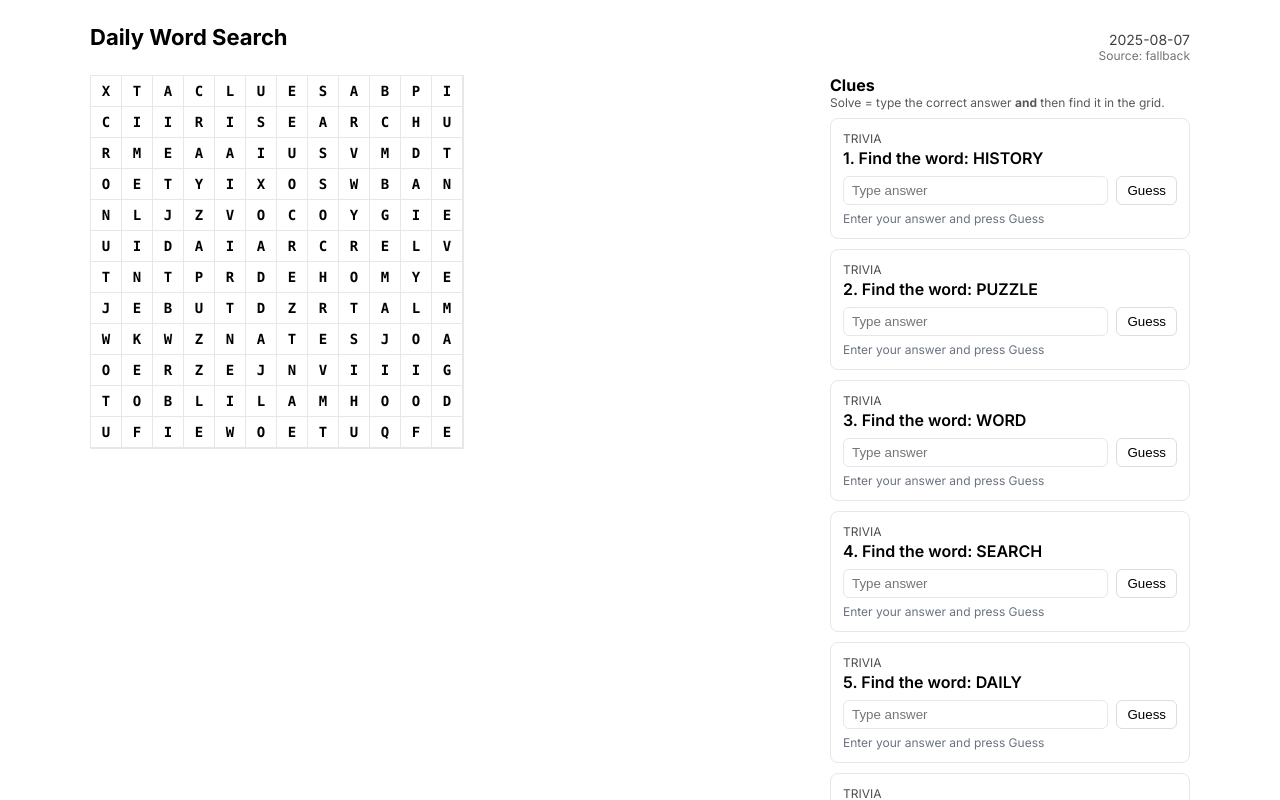
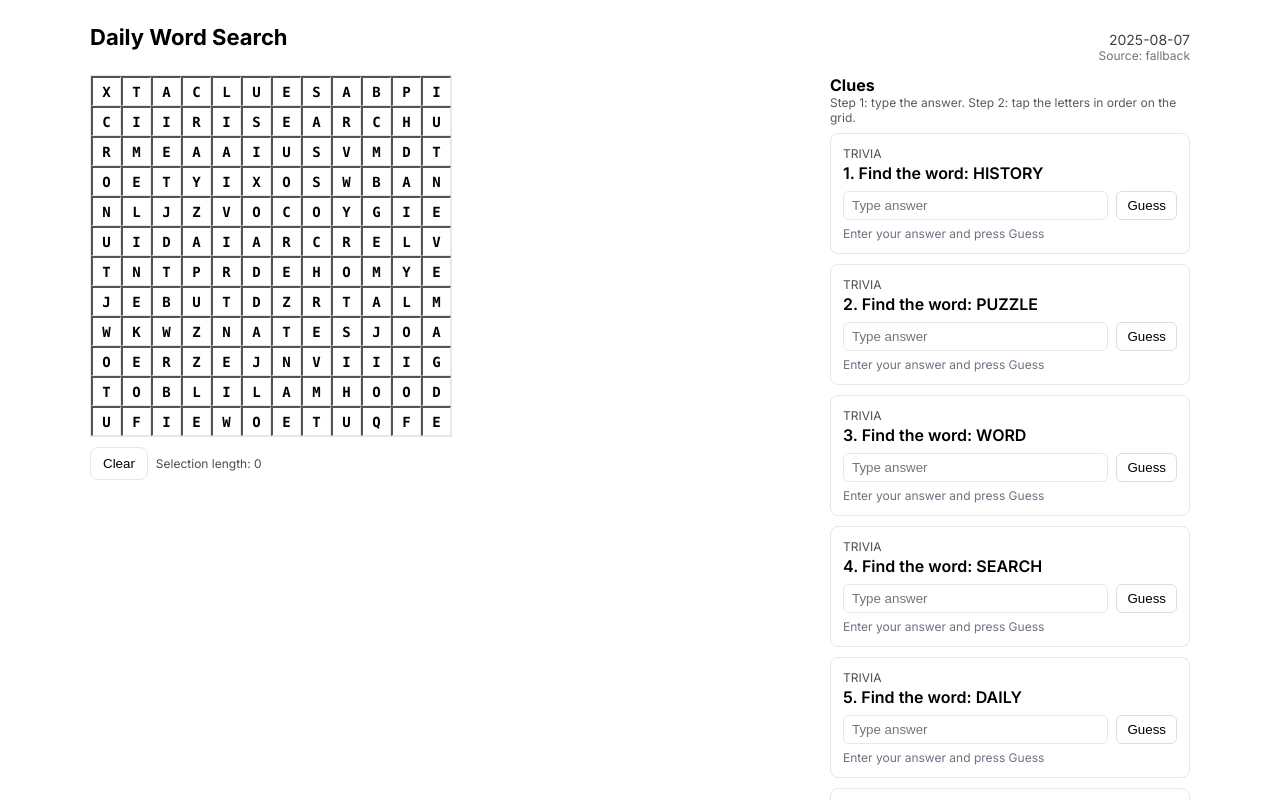
Before and after one commit to nicbramble/Onthisday-wordsearch-, a Next.js app: page / in a window 1280 px wide. Shown: the top 800 px of the page. Built offline with nearby package versions, Linux system fonts and the light colour scheme.

Commit message:
Update page.tsx

```diff
--- a/app/page.tsx
+++ b/app/page.tsx
@@ -1,5 +1,5 @@
 'use client';
-import { useEffect, useRef, useState } from 'react';
+import { useEffect, useState } from 'react';
 
 type PlacedWord = { word: string; coords: [number, number][] };
 type Clue = {
@@ -23,9 +23,15 @@ function norm(s:string){ return (s||'').toUpperCase().replace(/[^A-Z]/g,''); }
 
 export default function Home() {
   const [data, setData] = useState<DailyRes | null>(null);
+
+  // game state
   const [foundCoords, setFoundCoords] = useState<Set<string>>(new Set());
   const [foundWords, setFoundWords] = useState<Set<string>>(new Set());
-  const [dragPath, setDragPath] = useState<[number, number][]>([]);
+
+  // tap-to-select path (current attempt)
+  const [path, setPath] = useState<[number, number][]>([]);
+
+  // guesses for riddles (type then find in grid)
   const [guesses, setGuesses] = useState<Record<number, string>>({});
 
   useEffect(() => {
@@ -36,41 +42,91 @@ export default function Home() {
     })();
   }, []);
 
-  // always have words
+  // words safety (in case API ever omits `words`)
   const words: string[] = Array.isArray(data?.words) && data!.words!.length
     ? data!.words!
     : Array.from(new Set((data?.placed ?? []).map(p => p.word)));
 
-  function handlePreviewPath(cells: [number, number][]) {
-    setDragPath(cells);
+  // ---- TAP-TO-SELECT LOGIC ----
+
+  // Is cell B exactly the next cell after A in direction [dr,dc]?
+  function isNext(a:[number,number], b:[number,number], dir:[number,number]) {
+    return b[0] === a[0] + dir[0] && b[1] === a[1] + dir[1];
   }
 
-  function handleFinishPath(cells: [number, number][]) {
-    setDragPath([]);
+  // Given first two cells, lock the direction (8-way unit step)
+  function directionOf(a:[number,number], b:[number,number]): [number,number] | null {
+    const dr = Math.sign(b[0] - a[0]);
+    const dc = Math.sign(b[1] - a[1]);
+    if (dr === 0 && dc === 0) return null;
+    return [dr as 0|-1|1, dc as 0|-1|1];
+  }
+
+  // When user taps a cell:
+  function onTapCell(r:number,c:number) {
+    const cell: [number,number] = [r,c];
+    if (path.length === 0) {
+      setPath([cell]);
+      return;
+    }
+    if (path.length === 1) {
+      // allow any second tap (even diagonal)
+      const next = [...path, cell];
+      setPath(next);
+      checkForWord(next);
+      return;
+    }
+
+    // we have >= 2 cells: enforce direction and adjacency
+    const dir = directionOf(path[0], path[1]);
+    if (!dir) {
+      // degenerate, reset start
+      setPath([cell]);
+      return;
+    }
+    const last = path[path.length - 1];
+    if (isNext(last, cell, dir)) {
+      const next = [...path, cell];
+      setPath(next);
+      checkForWord(next);
+    } else {
+      // not the next in line — start a fresh path from this tap
+      setPath([cell]);
+    }
+  }
+
+  function clearPath() {
+    setPath([]);
+  }
+
+  // Compare the current path against placed words (forward or reverse)
+  function checkForWord(cells:[number,number][]) {
     if (!data || cells.length < 2) return;
-
-    const pathStr = cells.map(([r, c]) => k(r, c)).join('|');
+    const pathStr = cells.map(([r,c]) => k(r,c)).join('|');
     const hit = data.placed.find(p => {
-      const fwd = p.coords.map(([r,c])=>k(r,c)).join('|');
-      const rev = [...p.coords].reverse().map(([r,c])=>k(r,c)).join('|');
+      const fwd = p.coords.map(([r,c]) => k(r,c)).join('|');
+      const rev = [...p.coords].reverse().map(([r,c]) => k(r,c)).join('|');
       return fwd === pathStr || rev === pathStr;
     });
 
     if (hit && !foundWords.has(hit.word)) {
-      const nw = new Set(foundWords); nw.add(hit.word); setFoundWords(nw);
+      const nw = new Set(foundWords); nw.add(hit.word);
+      setFoundWords(nw);
       const nc = new Set(foundCoords);
-      hit.coords.forEach(([r,c]) => nc.add(k(r,c)));
+      hit.coords.forEach(([rr,cc]) => nc.add(k(rr,cc)));
       setFoundCoords(nc);
+      setPath([]); // reset after a successful find
     }
   }
 
+  // ---- RIDDLE GUESSING ----
   function submitGuess(n:number){
     if (!data?.clues) return;
     const clue = data.clues.find(c => c.number===n)!;
     const g = norm(guesses[n] || '');
     if (!g) return;
     if (g === clue.answerNormalized) {
-      alert('Correct! Now find it in the grid to mark complete.');
+      alert('Correct! Now tap the letters in order to mark it complete.');
     } else {
       alert('Not quite—try again.');
     }
@@ -78,6 +134,7 @@ export default function Home() {
 
   if (!data) return <div style={{ padding: 20 }}>Loading…</div>;
 
+  // Completion per clue: guessed right AND found in grid
   const solvedByClue = new Set<number>();
   (data.clues ?? []).forEach(c => {
     const guessed = norm(guesses[c.number]||'') === c.answerNormalized;
@@ -97,20 +154,33 @@ export default function Home() {
       </header>
 
       <div style={{ display:'grid', gridTemplateColumns:'1fr 360px', gap: 24 }}>
+        {/* LEFT: Grid + controls */}
         <div>
-          <Grid
+          <TapGrid
             grid={data.grid}
+            path={path}
             foundCoords={foundCoords}
-            dragPath={dragPath}
-            onPreviewPath={handlePreviewPath}
-            onFinishPath={handleFinishPath}
+            onTapCell={onTapCell}
           />
+
+          <div style={{ marginTop: 10, display:'flex', gap:8 }}>
+            <button
+              onClick={clearPath}
+              style={{ padding:'8px 12px', border:'1px solid #e5e7eb', borderRadius:8, background:'#fff' }}
+            >
+              Clear
+            </button>
+            <div style={{ fontSize:12, opacity:.7, alignSelf:'center' }}>
+              Selection length: {path.length}
+            </div>
+          </div>
         </div>
 
+        {/* RIGHT: Clues / Riddles */}
         <aside>
           <h3 style={{ margin: 0, fontSize:16 }}>Clues</h3>
           <div style={{ fontSize:12, opacity:.65, marginBottom:8 }}>
-            Solve = type the correct answer <b>and</b> then find it in the grid.
+            Step 1: type the answer. Step 2: tap the letters in order on the grid.
           </div>
 
           <div style={{ display:'grid', gap:10 }}>
@@ -139,7 +209,7 @@ export default function Home() {
                     {complete
                       ? '✅ Solved!'
                       : guessed
-                        ? '✓ Correct — now find it in the grid'
+                        ? '✓ Correct — now tap the letters in the grid'
                         : 'Enter your answer and press Guess'}
                   </div>
                 </div>
@@ -158,135 +228,50 @@ export default function Home() {
   );
 }
 
-function Grid({
+/** Tappable grid (no drag) */
+function TapGrid({
   grid,
+  path,
   foundCoords,
-  dragPath,
-  onPreviewPath,
-  onFinishPath,
+  onTapCell,
 }: {
   grid: string[][];
+  path: [number, number][];
   foundCoords: Set<string>;
-  dragPath: [number, number][];
-  onPreviewPath: (cells: [number, number][]) => void;
-  onFinishPath: (cells: [number, number][]) => void;
+  onTapCell: (r:number,c:number)=>void;
 }) {
   const rows = grid.length;
   const cols = grid[0]?.length ?? 0;
-  const containerRef = useRef<HTMLDivElement>(null);
   const cellPx = Math.max(28, Math.min(40, Math.floor(360 / Math.max(cols, 12))));
-
-  const DIRS: [number, number][] = [
-    [-1, 0], [-1, 1], [0, 1], [1, 1],
-    [1, 0], [1, -1], [0, -1], [-1, -1],
-  ];
-
-  let anchor: [number, number] | null = null;
-  let preview: [number, number][] = [];
-
-  function pointToCell(clientX: number, clientY: number): [number, number] | null {
-    const el = containerRef.current;
-    if (!el) return null;
-    const rect = el.getBoundingClientRect();
-    const x = clientX - rect.left;
-    const y = clientY - rect.top;
-    const c = Math.floor(x / cellPx);
-    const r = Math.floor(y / cellPx);
-    if (r < 0 || r >= rows || c < 0 || c >= cols) return null;
-    return [r, c];
-  }
-
-  function snapDir(dr: number, dc: number): [number, number] {
-    const len = Math.hypot(dr, dc) || 1;
-    const ur = dr / len, uc = dc / len;
-    let best: [number, number] = [0, 1], bestDot = -2;
-    for (const [vr, vc] of DIRS) {
-      const dot = ur * vr + uc * vc;
-      if (dot > bestDot) { bestDot = dot; best = [vr, vc]; }
-    }
-    return best;
-  }
-
-  function buildLine(a: [number, number], b: [number, number]): [number, number][] {
-    const [r0, c0] = a;
-    const [r1, c1] = b;
-    const dr = r1 - r0;
-    const dc = c1 - c0;
-    const [vr, vc] = snapDir(dr, dc);
-
-    let steps: number;
-    if (vr === 0) steps = Math.abs(dc);
-    else if (vc === 0) steps = Math.abs(dr);
-    else steps = Math.min(Math.abs(dr), Math.abs(dc));
-
-    const line: [number, number][] = [];
-    for (let i = 0; i <= steps; i++) {
-      const r = r0 + vr * i;
-      const c = c0 + vc * i;
-      if (r < 0 || r >= rows || c < 0 || c >= cols) break;
-      line.push([r, c]);
-    }
-    return line;
-  }
-
-  function start(clientX: number, clientY: number) {
-    const cell = pointToCell(clientX, clientY);
-    if (!cell) return;
-    anchor = cell;
-    preview = [cell];
-    onPreviewPath(preview);
-  }
-
-  function move(clientX: number, clientY: number) {
-    if (!anchor) return;
-    const cell = pointToCell(clientX, clientY);
-    if (!cell) return;
-    preview = buildLine(anchor, cell);
-    onPreviewPath(preview);
-  }
-
-  function end() {
-    const result = preview;
-    anchor = null;
-    preview = [];
-    onFinishPath(result);
-  }
+  const pathSet = new Set(path.map(([r,c]) => k(r,c)));
 
   return (
-    <div
-      ref={containerRef}
-      style={{ display: 'inline-block', userSelect: 'none', border: '1px solid #e5e7eb', touchAction: 'none' }}
-      onMouseDown={(e) => start(e.clientX, e.clientY)}
-      onMouseMove={(e) => e.buttons === 1 && move(e.clientX, e.clientY)}
-      onMouseUp={() => end()}
-      onMouseLeave={() => end()}
-      onTouchStart={(e) => { const t = e.touches[0]; start(t.clientX, t.clientY); }}
-      onTouchMove={(e) => { const t = e.touches[0]; move(t.clientX, t.clientY); }}
-      onTouchEnd={() => end()}
-    >
+    <div style={{ display:'inline-block', border:'1px solid #e5e7eb' }}>
       {grid.map((row, r) => (
-        <div key={r} style={{ display: 'flex' }}>
+        <div key={r} style={{ display:'flex' }}>
           {row.map((ch, c) => {
-            const inDrag = dragPath.some(([rr, cc]) => rr === r && cc === c);
-            const isFound = foundCoords.has(k(r,c));
+            const id = k(r,c);
+            const isSelected = pathSet.has(id);
+            const isFound = foundCoords.has(id);
             return (
-              <div
+              <button
                 key={c}
+                onClick={() => onTapCell(r,c)}
                 style={{
                   width: cellPx,
                   height: cellPx,
-                  display: 'grid',
-                  placeItems: 'center',
-                  fontFamily: 'ui-monospace, SFMono-Regular, Menlo, monospace',
-                  fontWeight: 700,
-                  fontSize: 14,
-                  borderRight: '1px solid #e5e7eb',
-                  borderBottom: '1px solid #e5e7eb',
-                  background: isFound ? '#dcfce7' : inDrag ? '#e0e7ff' : '#fff',
+                  display:'grid',
+                  placeItems:'center',
+                  fontFamily:'ui-monospace, SFMono-Regular, Menlo, monospace',
+                  fontWeight:700,
+                  fontSize:14,
+                  borderRight:'1px solid #e5e7eb',
+                  borderBottom:'1px solid #e5e7eb',
+                  background: isFound ? '#dcfce7' : isSelected ? '#e0e7ff' : '#fff',
                 }}
               >
                 {ch}
-              </div>
+              </button>
             );
           })}
         </div>
```
